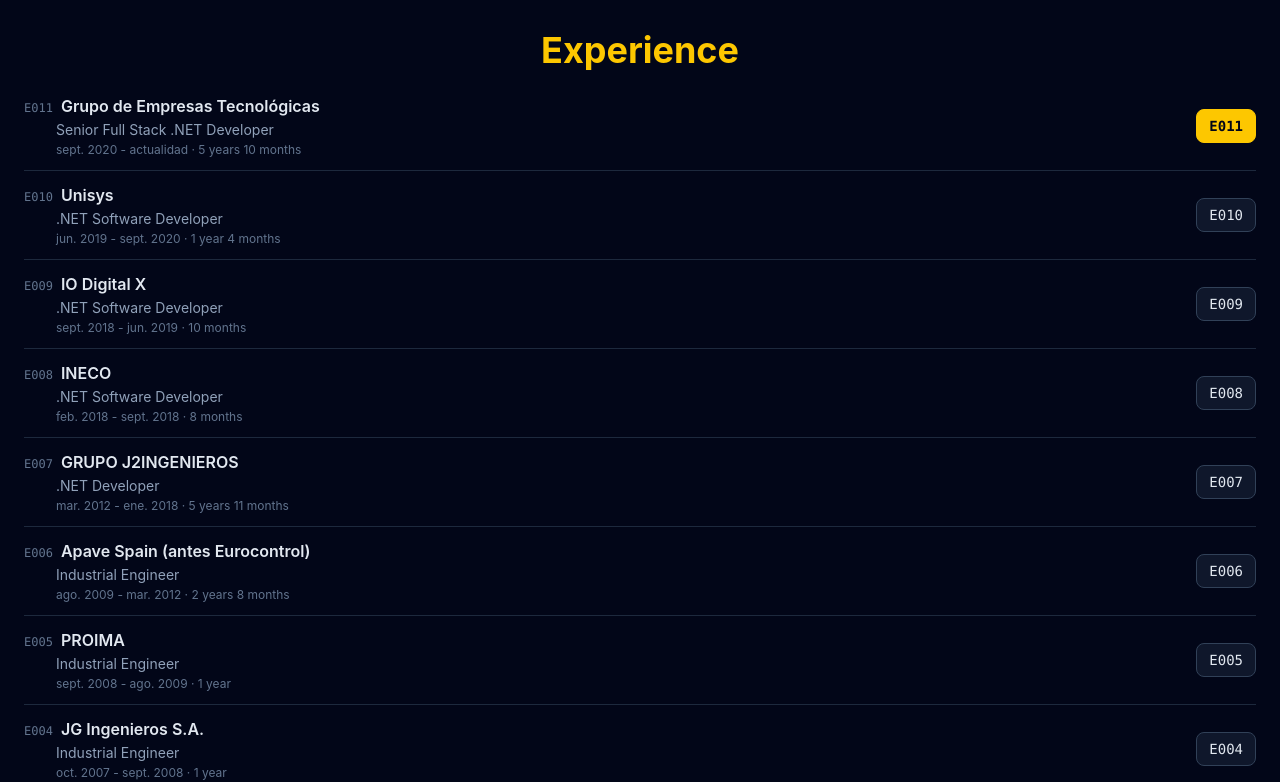
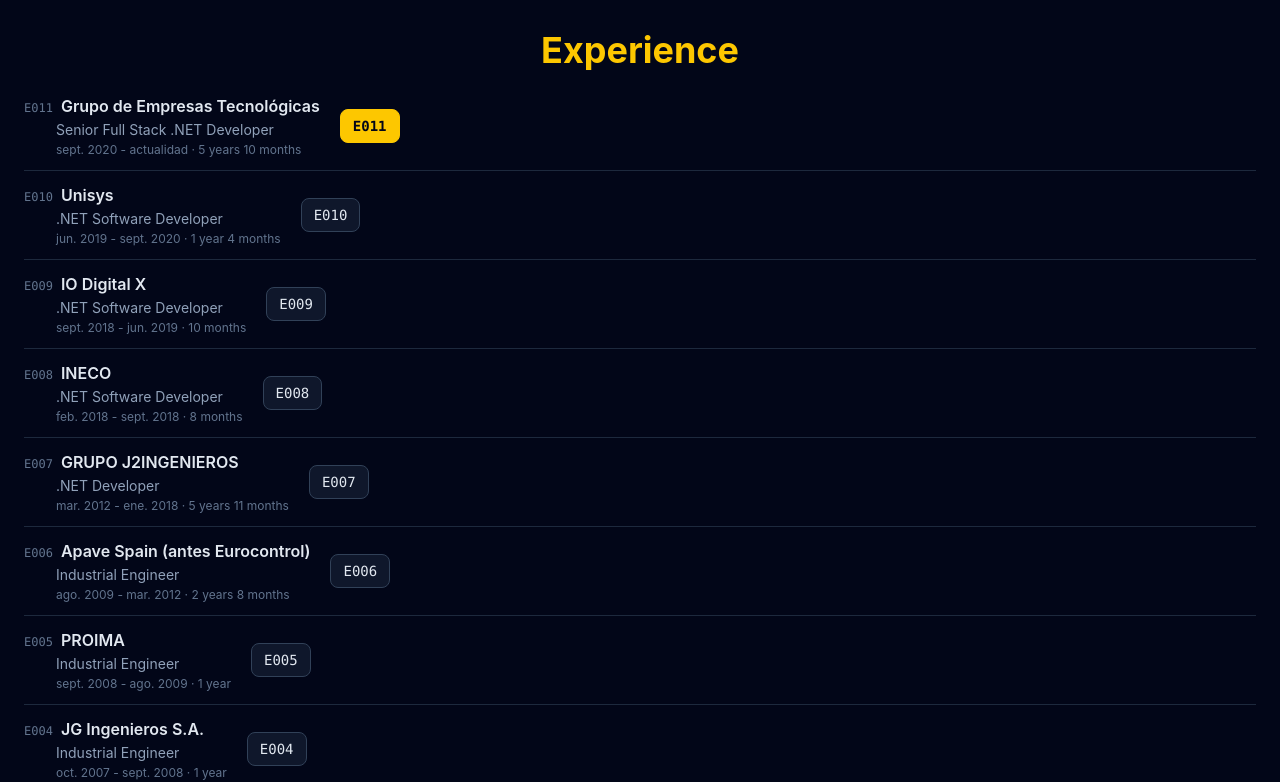
Before and after one commit to iamjosepunto/iamjosepunto.github.io, a React (Vite) app: page / in a window 1280 px wide. Shown: the part 2010-2792 px from the top of the page. Built offline with nearby package versions, Linux system fonts and the light colour scheme.

Commit message:
Experiencia: tecla pegada a la info, sin hueco grande

```diff
--- a/src/components/Experience.tsx
+++ b/src/components/Experience.tsx
@@ -61,8 +61,8 @@ const Experience = () => {
                 flex-col
                 md:flex-row
                 md:items-center
-                md:justify-between
                 gap-3
+                md:gap-5
                 border-b
                 border-slate-800
                 pb-3
@@ -89,7 +89,7 @@ const Experience = () => {
               </div>
 
               {/* Tecla */}
-              <div className="flex md:justify-end shrink-0">
+              <div className="flex shrink-0">
                 <button
                   onClick={() => select(exp)}
                   className={
```
